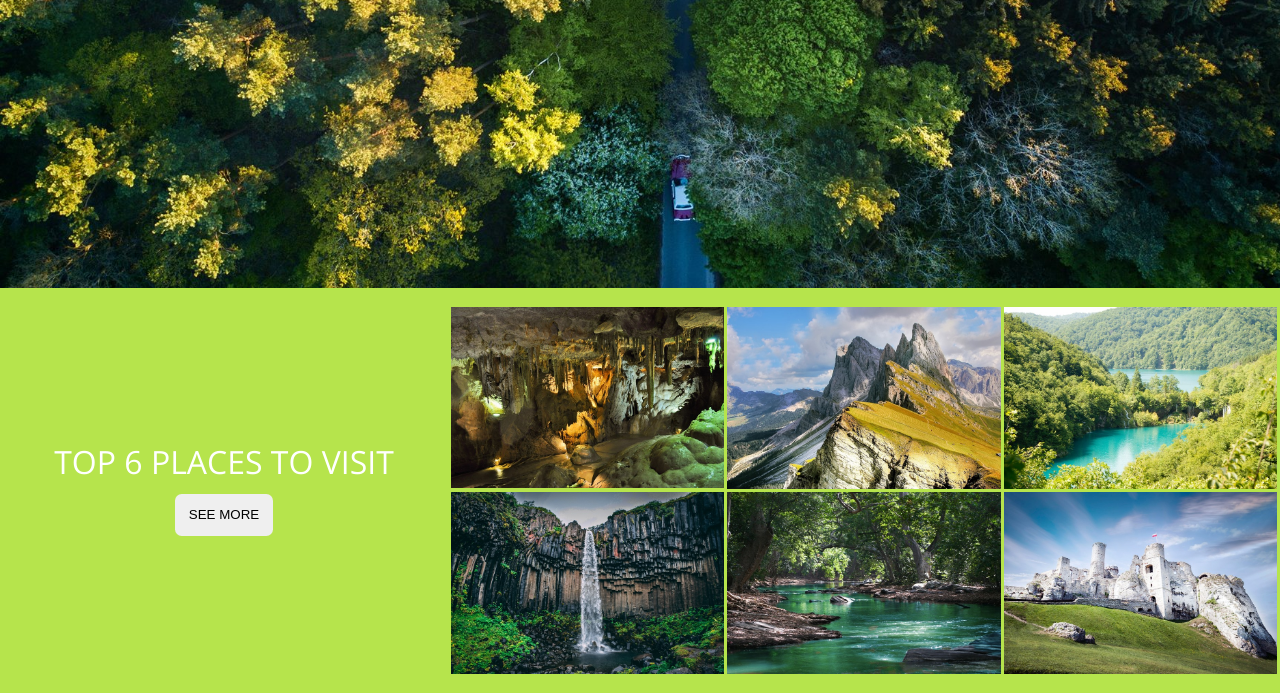
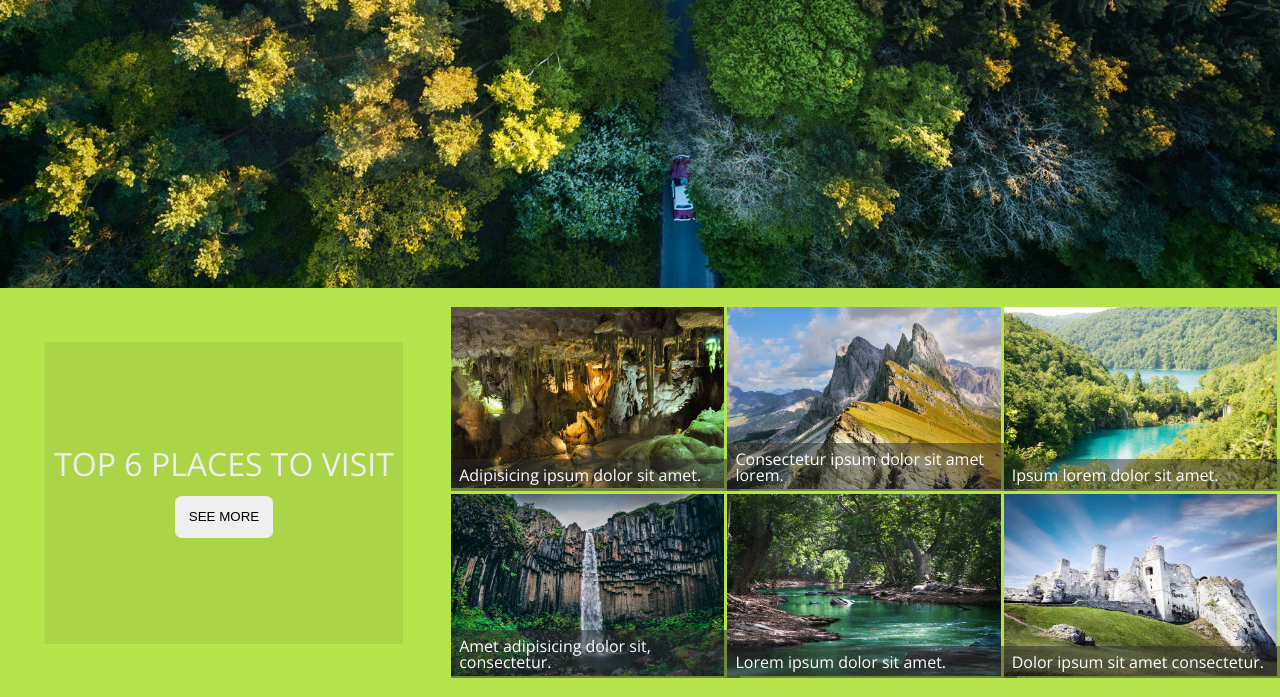
Before and after one commit to akara87ns/National-Park-website, a plain HTML site: page index.html in a window 1280 px wide. Shown: the part 512-1209 px from the top of the page. Drawn offline with nearby package versions, Linux system fonts and the light colour scheme.

Commit message:
Places section from the landing page modified

```diff
--- a/index.html
+++ b/index.html
@@ -14,8 +14,9 @@
             <ul>
                 <li><a href="#">Home</a></li>
                 <li><a href="#">Places</a></li>
+                <li><a href="#">Activities</a></li>
+                <li><a href="#">Accomodation</a></li>
                 <li><a href="#">Contact</a></li>
-                <li><a href="#">About</a></li>
             </ul>
         </nav>
         <div class="home-bkg">
@@ -32,12 +33,30 @@
             <button>See more</button>
         </div>
         <div class="images">
+            <figure>
                 <img src="images/place1.jpg" alt="Cave">
+                <figcaption>Adipisicing ipsum dolor sit amet.</figcaption>
+            </figure>
+            <figure>
                 <img src="images/place2.jpg" alt="Mountain">
+                <figcaption>Consectetur ipsum dolor sit amet lorem.</figcaption>
+            </figure>
+            <figure>
                 <img src="images/place3.jpg" alt="Lake">
+                <figcaption>Ipsum lorem dolor sit amet.</figcaption>
+            </figure>
+            <figure>
                 <img src="images/place4.jpg" alt="Waterfall">
+                <figcaption>Amet adipisicing dolor sit, consectetur.</figcaption>
+            </figure>
+            <figure>
                 <img src="images/place5.jpg" alt="River">
+                <figcaption>Lorem ipsum dolor sit amet.</figcaption>
+            </figure>
+            <figure>
                 <img src="images/place6.jpg" alt="Fortress">
+                <figcaption>Dolor ipsum sit amet consectetur.</figcaption>
+            </figure>
         </div>
     </div>
 </body>
--- a/scss/_homePage.scss
+++ b/scss/_homePage.scss
@@ -87,15 +87,37 @@
         display: grid;
         justify-content: center;
         align-content: center;
+        position: relative;
         h3 {
             font-size: 2em;
             text-align: center;
             text-transform: uppercase;
             margin-bottom: 0.5em;
         }
+        h3::before {
+            content: "";
+            display: block;
+            background-color: rgba(44, 44, 44, 0.08);
+            position: absolute;
+            top: 50%;
+            left: 50%;
+            transform: translate(-50%, -50%);
+            width: 80%;
+            height: 80%;
+        }
+    }
+    figure {
+        position: relative;
     }
     img {
         width: 100%;
+    }
+    figcaption {
+        position: absolute;
+        width: 100%;
+        bottom: 0;
+        padding: 0.5em;
+        background-color:rgba(44, 44, 44, 0.5);
     }
     .images {
         display: grid;
--- a/scss/style.scss
+++ b/scss/style.scss
@@ -14,6 +14,7 @@ button {
     text-transform: uppercase;
     cursor: pointer;
     transition: all 300ms;
+    z-index: 999;
     &:hover {
         text-shadow: 2px 2px 1px rgba(0, 0, 0, 0.3);
         padding: 1em 1.2em;
```
Also changed, not shown: css/style.css, 1 other file. Lines whose indentation alone changed are shown as unchanged.
